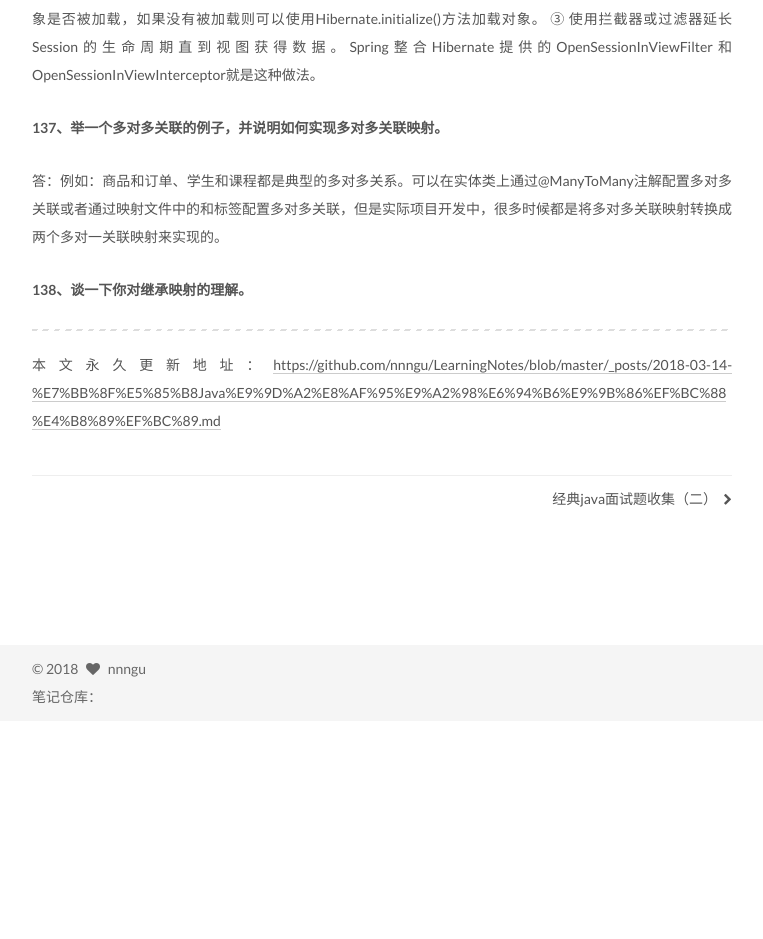
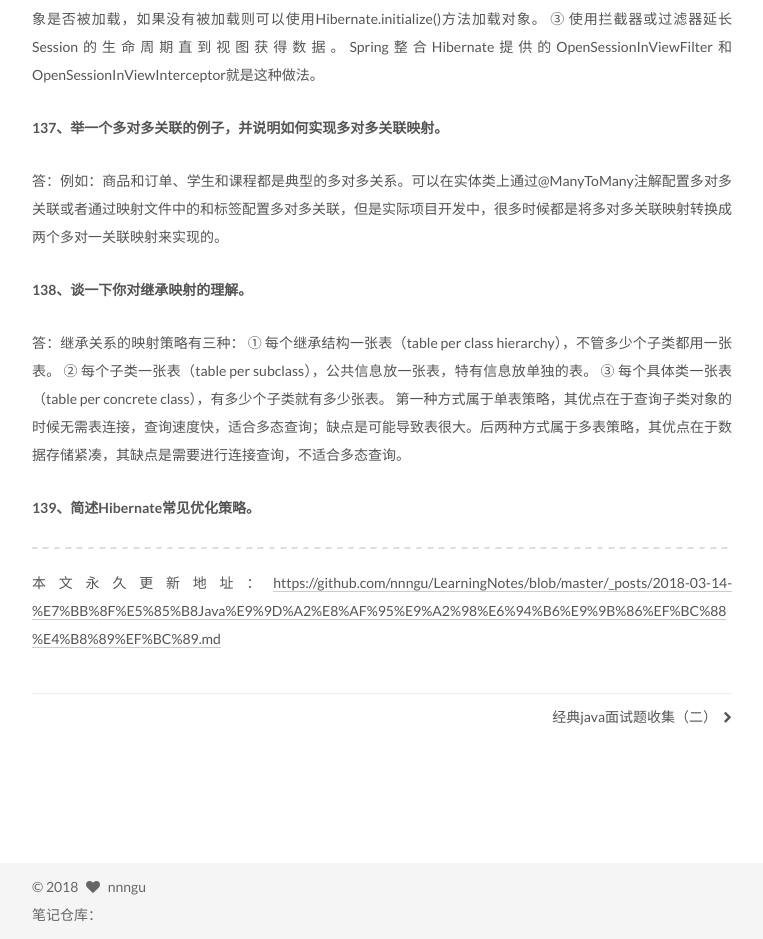
Before and after one commit to nnngu/LearningNotes, a Jekyll site: the page built from _posts/2018-03-14-经典Java面试题收集（三）.md, in a window 1280 px wide. Shown: the part 4648-5587 px from the top of the page, without its empty margins (258-1021 px from the left). Built offline with Jekyll 4.4.1, drawn with Linux system fonts in a browser that asks for light colours; before the commit the page ends 5369 px from its top, so only the background shows below that; grey boxes are pictures that could not be loaded.

Commit message:
修改文件: _posts/2018-03-14-经典Java面试题收集（三）.md

```diff
--- a/_posts/2018-03-14-经典Java面试题收集（三）.md
+++ b/_posts/2018-03-14-经典Java面试题收集（三）.md
@@ -104,6 +104,13 @@ Hibernate支持悲观锁和乐观锁两种锁机制。悲观锁，顾名思义
 
 **138、谈一下你对继承映射的理解。**
 
+答：继承关系的映射策略有三种：
+① 每个继承结构一张表（table per class hierarchy），不管多少个子类都用一张表。
+② 每个子类一张表（table per subclass），公共信息放一张表，特有信息放单独的表。
+③ 每个具体类一张表（table per concrete class），有多少个子类就有多少张表。
+第一种方式属于单表策略，其优点在于查询子类对象的时候无需表连接，查询速度快，适合多态查询；缺点是可能导致表很大。后两种方式属于多表策略，其优点在于数据存储紧凑，其缺点是需要进行连接查询，不适合多态查询。
+
+**139、简述Hibernate常见优化策略。**
 
 
 
```
